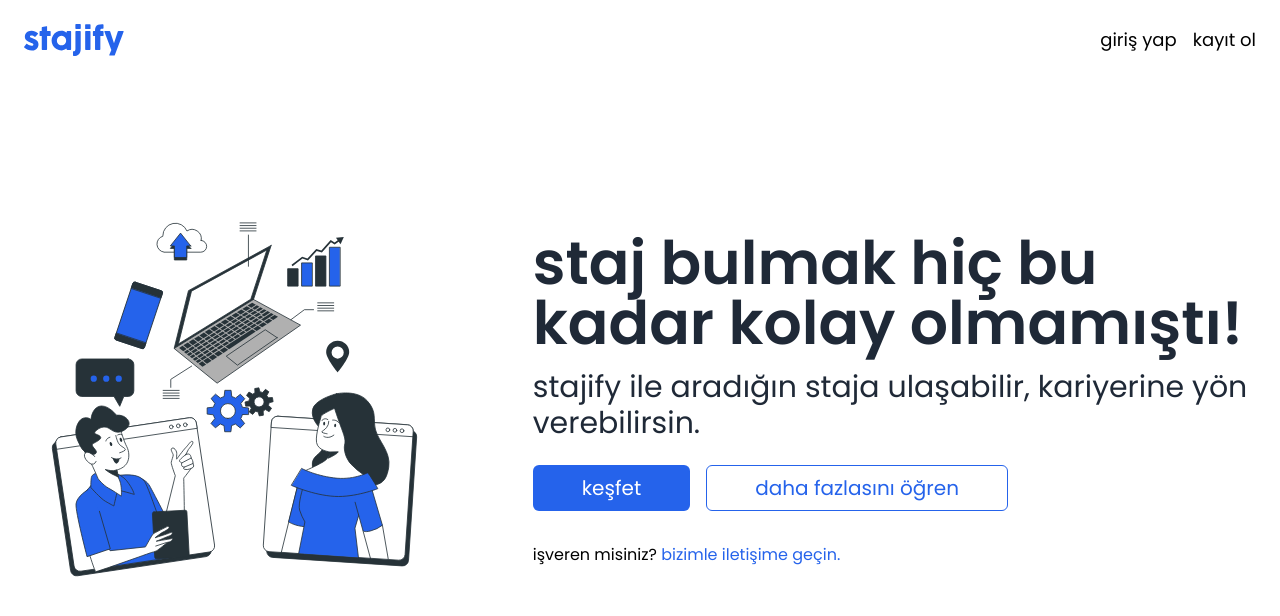
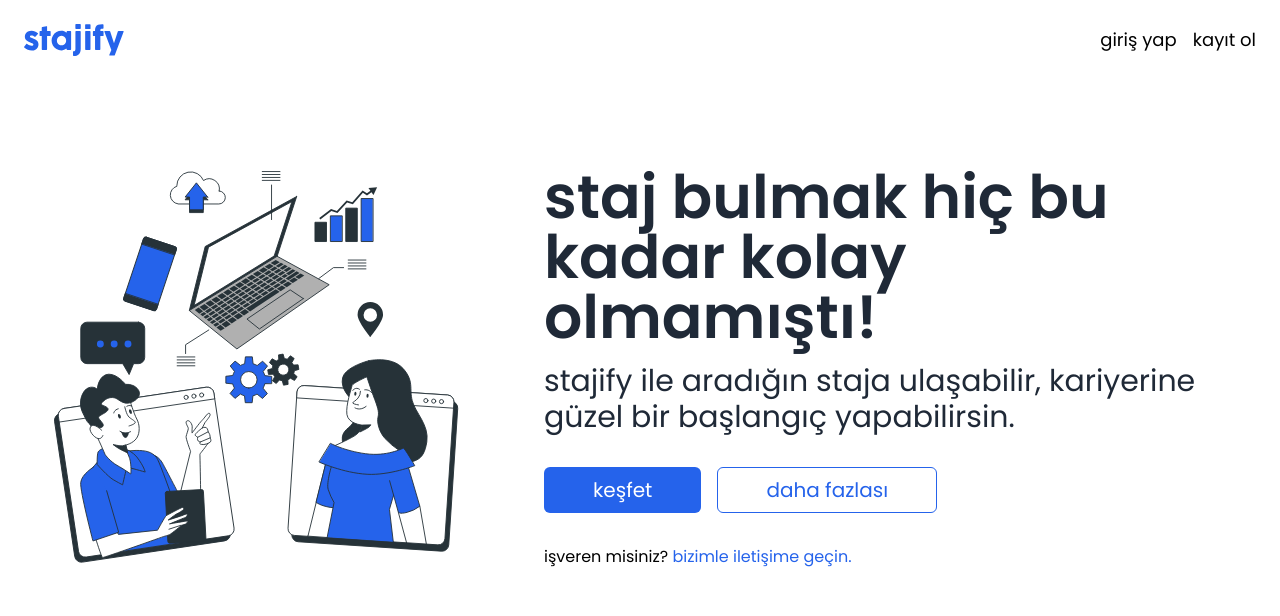
Before and after one commit to onurravli/stajify, a Next.js app in the folder packages/frontend/: page / in a window 1280 px wide. Shown: the top 616 px of the page. Built offline with nearby package versions, Linux system fonts and the light colour scheme.

Commit message:
chore(frontend): update hero

```diff
--- a/packages/frontend/src/app/page.tsx
+++ b/packages/frontend/src/app/page.tsx
@@ -1,29 +1,30 @@
 import Button from "@/components/button";
 import Hero from "@/components/hero";
+import Link from "next/link";
 
 export default function Home() {
   return (
-    <main className="flex min-h-[calc(100vh-4rem)] flex-col items-center justify-center px-8 py-16 mt-8">
-      <div className="flex align-middle justify-center items-center flex-col-reverse md:flex-row-reverse md:gap-24">
-        <div className="max-w-4xl flex flex-col items-start gap-2 md:gap-4">
-          <span className="text-2xl md:text-6xl font-semibold text-gray-800">
+    <main className="flex min-h-[calc(100vh-4rem)] flex-col items-center justify-center px-8 py-24 mt-0">
+      <div className="w-full md:max-w-7xl h-auto flex flex-col md:flex-row items-center align-middle justify-center md:gap-16">
+        <Hero className="max-w-xs md:max-w-md w-full h-auto" />
+        <div className="flex flex-col items-stat justify-center gap-4">
+          <span className="text-4xl md:text-6xl font-semibold text-gray-800">
             staj bulmak hiç bu kadar kolay olmamıştı!
           </span>
-          <span className="text-xl md:text-3xl text-gray-800 mb-2">
-            stajify ile aradığın staja ulaşabilir, kariyerine yön verebilirsin.
+          <span className="text-2xl md:text-3xl font-normal text-gray-800">
+            stajify ile aradığın staja ulaşabilir, kariyerine güzel bir başlangıç yapabilirsin.
           </span>
-          <div className="w-full md:w-auto flex flex-col md:flex-row items-center align-middle justify-center gap-2 md:gap-4 mb-4">
+          <div className="flex flex-col md:flex-row w-full items-center justify-start gap-4 mt-4">
             <Button variant="primary">keşfet</Button>
-            <Button variant="secondary">daha fazlasını öğren</Button>
+            <Button variant="secondary">daha fazlası</Button>
           </div>
-          <span>
+          <span className="mt-4">
             işveren misiniz?{" "}
-            <a className="text-blue-600" href="#">
+            <Link className="text-blue-600" href="#">
               bizimle iletişime geçin.
-            </a>
+            </Link>
           </span>
         </div>
-        <Hero className="w-4/5 md:w-3/5 md:min-w-[400px] h-auto" />
       </div>
     </main>
   );
```
